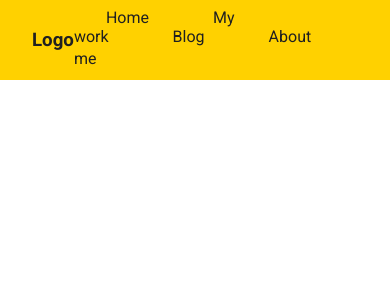
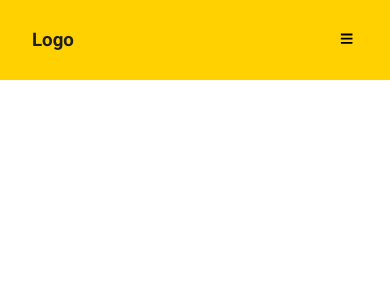
Before and after one commit to Desperadosol/CS_IA_Subject_Recommender, a React (Create React App) app in the folder subject-recommender/: page / in a window 390 px wide. Shown: the top 300 px of the page. Built offline with nearby package versions, Linux system fonts and the light colour scheme.

Commit message:
almost finished

```diff
--- a/subject-recommender/src/Styles/nav.css
+++ b/subject-recommender/src/Styles/nav.css
@@ -43,5 +43,32 @@ header .nav-btn {
     outline: none;
     visibility: hidden;
     opacity: 0;
+}
+
+@media only screen and (max-width: 1024px) {
+    header .nav-btn {
+        visibility: visible;
+        opacity: 1;
+    }
+
+    header nav {
+        position: fixed;
+        top: 0;
+        left: 0;
+        height: 100%;
+        width: 100%;
+        display: flex;
+        flex-direction: column;
+        align-items: center;
+        justify-content: center;
+        gap: 1.5rem;
+        background-color: var(--main-color);
+        transition: 1s;
+        transform: translateY(-100vh);
+    }
+
+    header .responsive_nav {
+        transform: none;
+    }
 
 }
```
